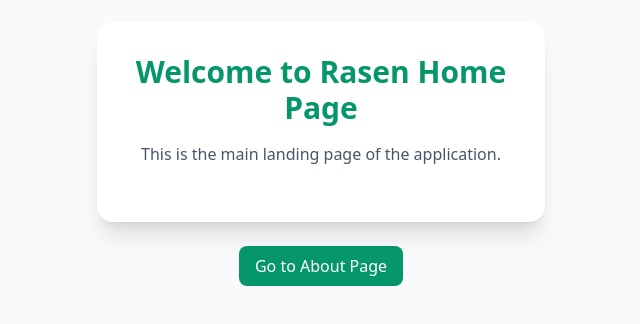
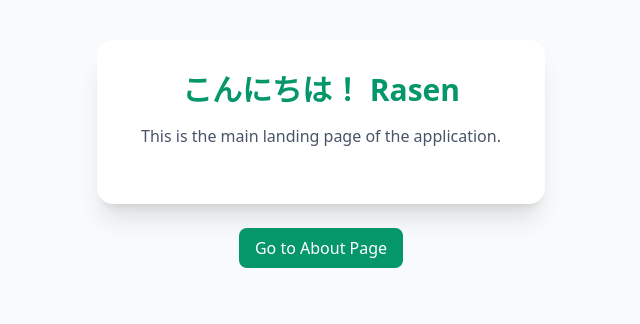
Before and after one commit to datadisk2017/rasen-hp, a Nuxt app: page / in a window 1280 px wide. Shown: the part 246-570 px from the top of the page, without its empty margins (319-959 px from the left). Built offline with nearby package versions, Linux system fonts and the light colour scheme.

Commit message:
トップページ変更2

```diff
--- a/app/pages/index.vue
+++ b/app/pages/index.vue
@@ -1,7 +1,7 @@
 <template>
     <div class="min-h-screen bg-slate-50 p-10 flex flex-col items-center justify-center">
         <div class="bg-white p-8 rounded-2xl shadow-xl w-full max-w-md text-center">
-            <h1 class="text-3xl font-bold text-emerald-600 mb-4">Welcome to Rasen Home Page</h1>
+            <h1 class="text-3xl font-bold text-emerald-600 mb-4">こんにちは！ Rasen</h1>
             <p class="text-slate-600 mb-6">This is the main landing page of the application.</p>
         </div>
             <NuxtLink to="/about" class="mt-6 px-4 py-2 bg-emerald-600 text-white rounded-lg hover:bg-emerald-700 transition-colors duration-300">
```
